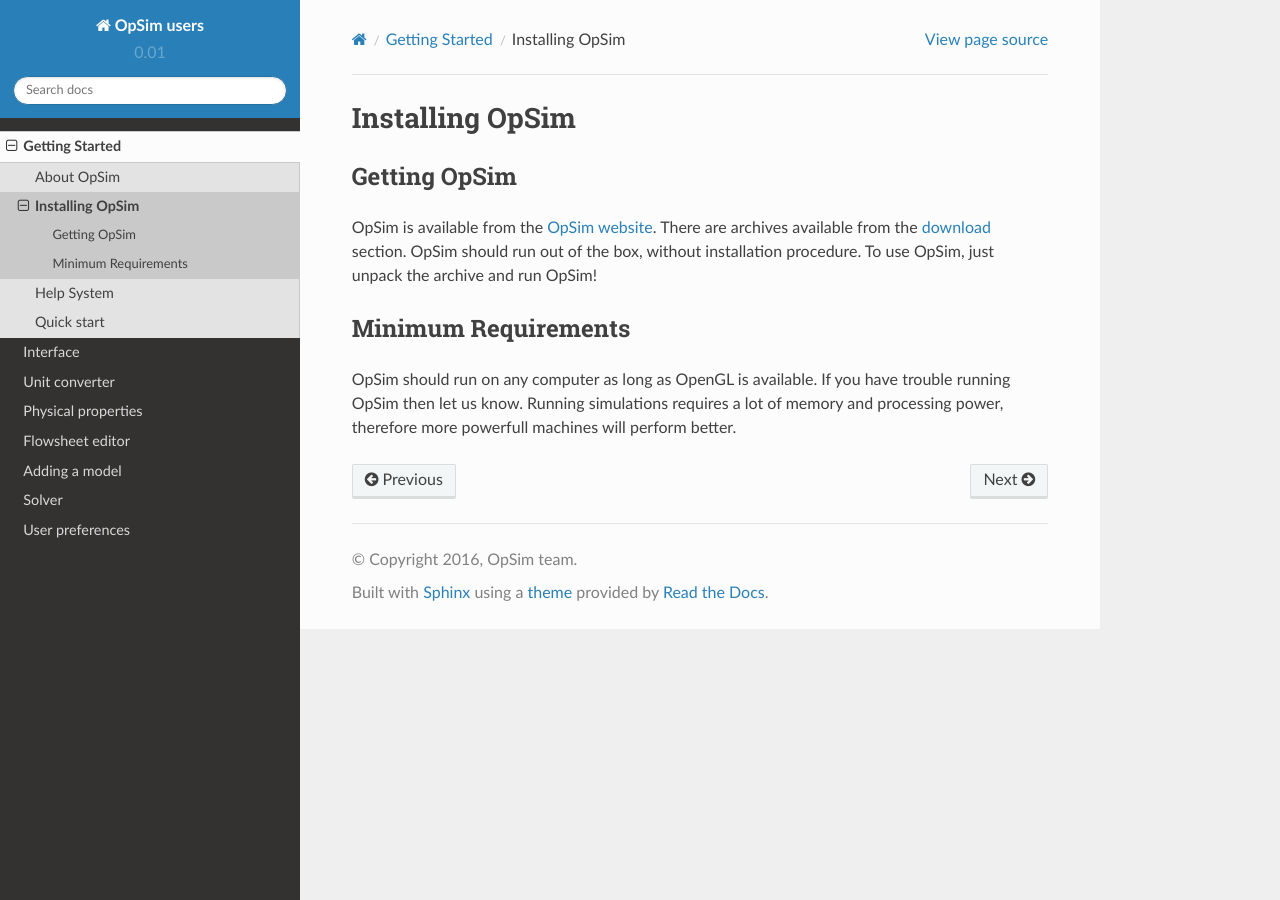
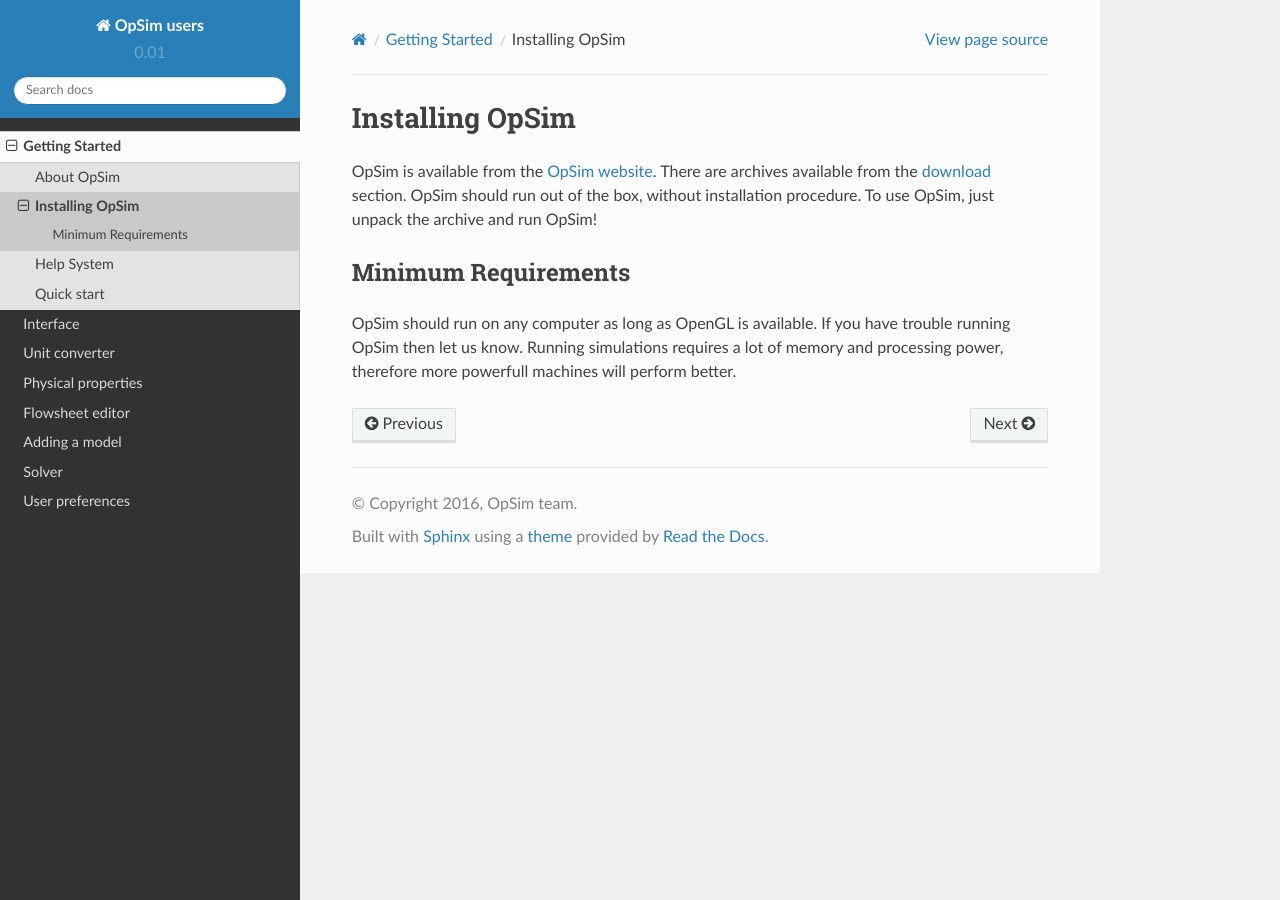
Before and after one commit to opsim/opsim, a Sphinx documentation site: the page built from docs/users/source/getting_started/installing_opsim.rst, in a window 1280 px wide. Built offline with Sphinx 7.4.7 and the Read the Docs theme 2.0.0, drawn with Linux system fonts in a browser that asks for light colours.

Commit message:
fixed typo on the URL's deleted the chapter header "getting started"

```diff
--- a/docs/users/source/getting_started/installing_opsim.rst
+++ b/docs/users/source/getting_started/installing_opsim.rst
@@ -1,12 +1,10 @@
 Installing OpSim
 ================
 
-Getting OpSim
--------------
 OpSim is available from the `OpSim website`_. There are archives available from the download_ section. OpSim should run out of the box, without installation procedure. To use OpSim, just unpack the archive and run OpSim!
 
-.. _`OpSim website`: www.opsim.cc
-.. _download: www.opsim.cc/?page_id=2
+.. _`OpSim website`: http://www.opsim.cc
+.. _download: http://www.opsim.cc/?page_id=2
 
 Minimum Requirements
 --------------------
```
